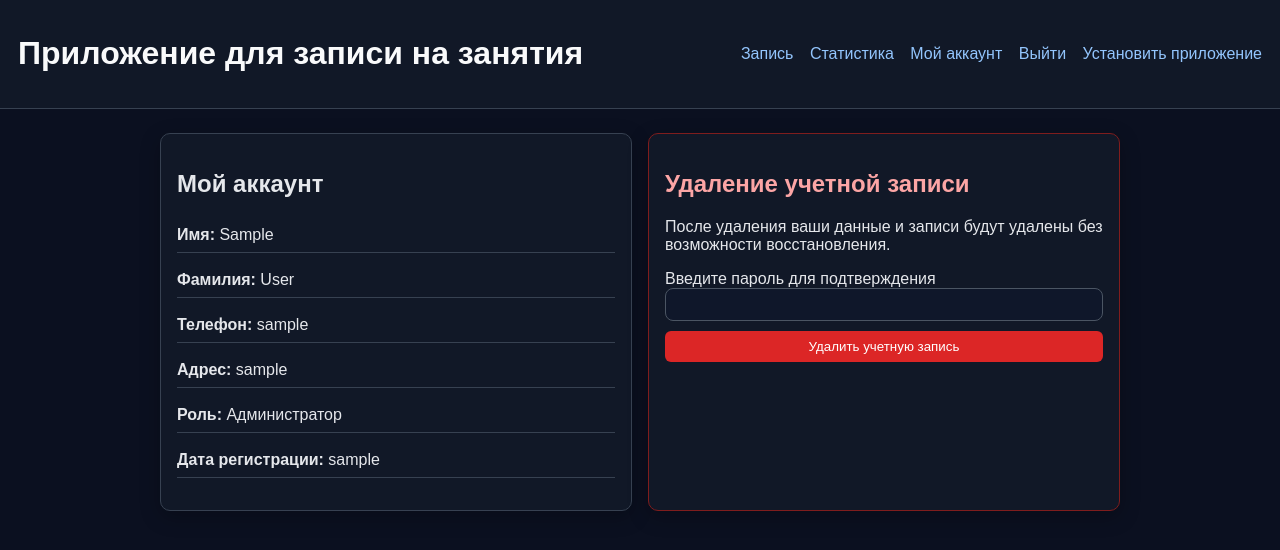
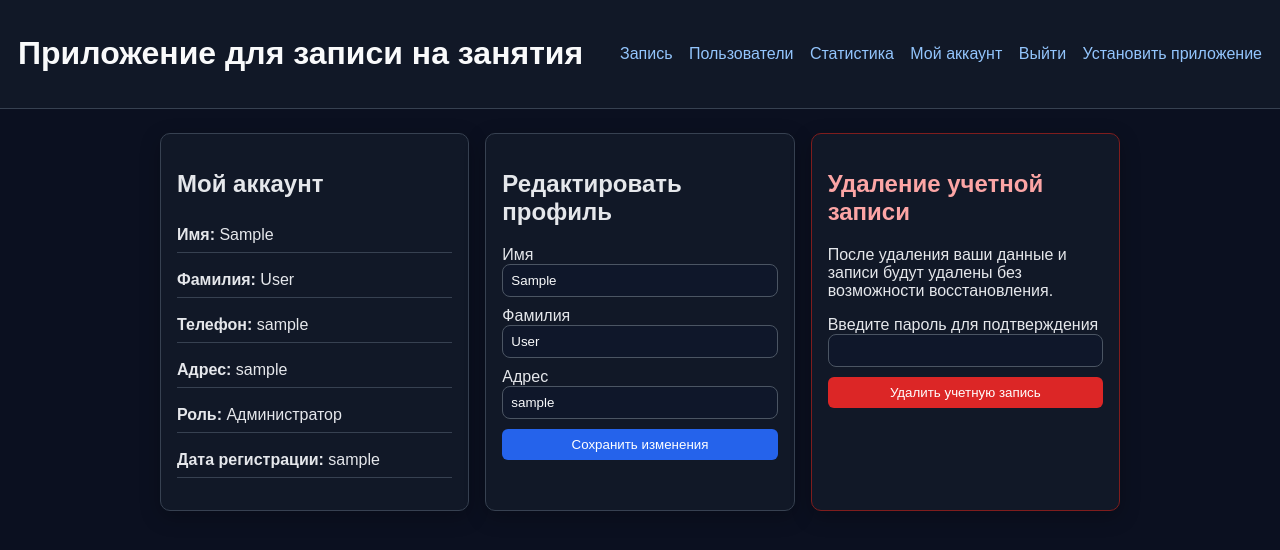
Before and after one commit to AtremTatubalin/Calender, a Flask app: page /account in a window 1280 px wide. Shown: the top 550 px of the page. Run offline with Flask 3, Linux system fonts and the light colour scheme; the visitor is signed in with stand-in values (Sample User, id 1); data comes from the database, SQL or seed files in the repository.

Commit message:
Add profile editing for users and admin user edits

```diff
--- a/app.py
+++ b/app.py
@@ -17,12 +17,20 @@ app = Flask(__name__)
 app.config["SECRET_KEY"] = os.getenv("FLASK_SECRET_KEY", "dev-secret-key-change-me")
 app.config["DB_READY"] = False
 
+def parse_iso_datetime(value):
+    if not value:
+        return None
+    normalized = value.replace("Z", "+00:00") if isinstance(value, str) else value
+    try:
+        return datetime.fromisoformat(normalized)
+    except (TypeError, ValueError):
+        return None
+
 
 @app.template_filter("ru_datetime")
 def ru_datetime(value: str):
-    try:
-        dt = datetime.fromisoformat(value)
-    except (TypeError, ValueError):
+    dt = parse_iso_datetime(value)
+    if not dt:
         return value
     return dt.strftime("%d.%m.%Y %H:%M")
 
@@ -282,6 +290,31 @@ def pwa_guide():
 @login_required
 def account():
     return render_template("account.html")
+
+
+@app.route("/account/update-profile", methods=["POST"])
+@login_required
+def update_profile():
+    first_name = request.form.get("first_name", "").strip()
+    last_name = request.form.get("last_name", "").strip()
+    address = request.form.get("address", "").strip()
+
+    if not first_name or not last_name or not address:
+        flash("Имя, фамилия и адрес не могут быть пустыми.", "error")
+        return redirect(url_for("account"))
+
+    db = get_db()
+    db.execute(
+        """
+        UPDATE users
+        SET first_name = ?, last_name = ?, address = ?
+        WHERE id = ?
+        """,
+        (first_name, last_name, address, g.user["id"]),
+    )
+    db.commit()
+    flash("Данные профиля обновлены.", "success")
+    return redirect(url_for("account"))
 
 
 @app.route("/account/delete", methods=["POST"])
@@ -610,7 +643,10 @@ def admin_statistics():
 
     months = {}
     for row in rows:
-        dt = datetime.fromisoformat(row["slot_datetime"])
+        dt = parse_iso_datetime(row["slot_datetime"])
+        if not dt:
+            continue
+
         month_key = dt.strftime("%Y-%m")
         month_data = months.setdefault(
             month_key,
@@ -681,6 +717,36 @@ def delete_user(user_id):
     db.commit()
     flash("Пользователь удален.", "success")
     return redirect(url_for("dashboard"))
+
+
+@app.route("/admin/users/update/<int:user_id>", methods=["POST"])
+@admin_required
+def admin_update_user(user_id):
+    first_name = request.form.get("first_name", "").strip()
+    last_name = request.form.get("last_name", "").strip()
+    address = request.form.get("address", "").strip()
+
+    if not first_name or not last_name or not address:
+        flash("Имя, фамилия и адрес не могут быть пустыми.", "error")
+        return redirect(url_for("admin_users"))
+
+    db = get_db()
+    user = db.execute("SELECT id FROM users WHERE id = ?", (user_id,)).fetchone()
+    if user is None:
+        flash("Пользователь не найден.", "error")
+        return redirect(url_for("admin_users"))
+
+    db.execute(
+        """
+        UPDATE users
+        SET first_name = ?, last_name = ?, address = ?
+        WHERE id = ?
+        """,
+        (first_name, last_name, address, user_id),
+    )
+    db.commit()
+    flash("Данные пользователя обновлены.", "success")
+    return redirect(url_for("admin_users"))
 
 
 def get_admin_secret_code(db):
--- a/templates/account.html
+++ b/templates/account.html
@@ -12,6 +12,23 @@
       <li><strong>Роль:</strong> {{ 'Администратор' if g.user.is_admin else 'Пользователь' }}</li>
       <li><strong>Дата регистрации:</strong> {{ g.user.created_at | ru_datetime }}</li>
     </ul>
+  </article>
+
+
+  <article class="card">
+    <h2>Редактировать профиль</h2>
+    <form method="post" action="{{ url_for('update_profile') }}" class="form-grid">
+      <label>Имя
+        <input type="text" name="first_name" value="{{ g.user.first_name }}" required />
+      </label>
+      <label>Фамилия
+        <input type="text" name="last_name" value="{{ g.user.last_name }}" required />
+      </label>
+      <label>Адрес
+        <input type="text" name="address" value="{{ g.user.address }}" required />
+      </label>
+      <button type="submit">Сохранить изменения</button>
+    </form>
   </article>
 
   <article class="card danger-zone">
--- a/templates/admin_statistics.html
+++ b/templates/admin_statistics.html
@@ -11,7 +11,7 @@
             <strong>{{ month.month_label }}</strong> — занятий: {{ month.count }}
           </summary>
           <ul>
-            {% for item in month.items %}
+            {% for item in month["items"] %}
               <li>
                 {{ item.date }} {{ item.time }} —
                 {{ item.first_name }} {{ item.last_name }},
--- a/templates/base.html
+++ b/templates/base.html
@@ -17,6 +17,7 @@
         {% if session.get('user_id') %}
           <a href="{{ url_for('dashboard') }}">Запись</a>
           {% if session.get('is_admin') %}
+            <a href="{{ url_for('admin_users') }}">Пользователи</a>
             <a href="{{ url_for('admin_statistics') }}">Статистика</a>
           {% endif %}
           <a href="{{ url_for('account') }}">Мой аккаунт</a>
```
Also changed, not shown: templates/admin_users.html (+7 -1 lines), templates/dashboard.html (+0 -7 lines).
